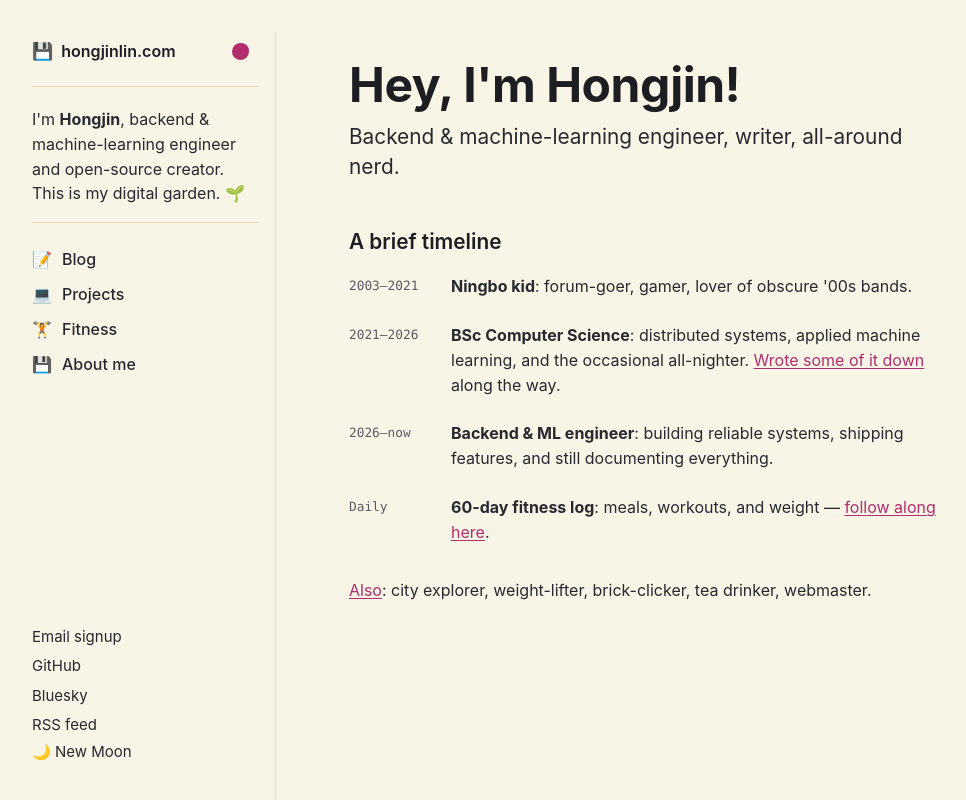
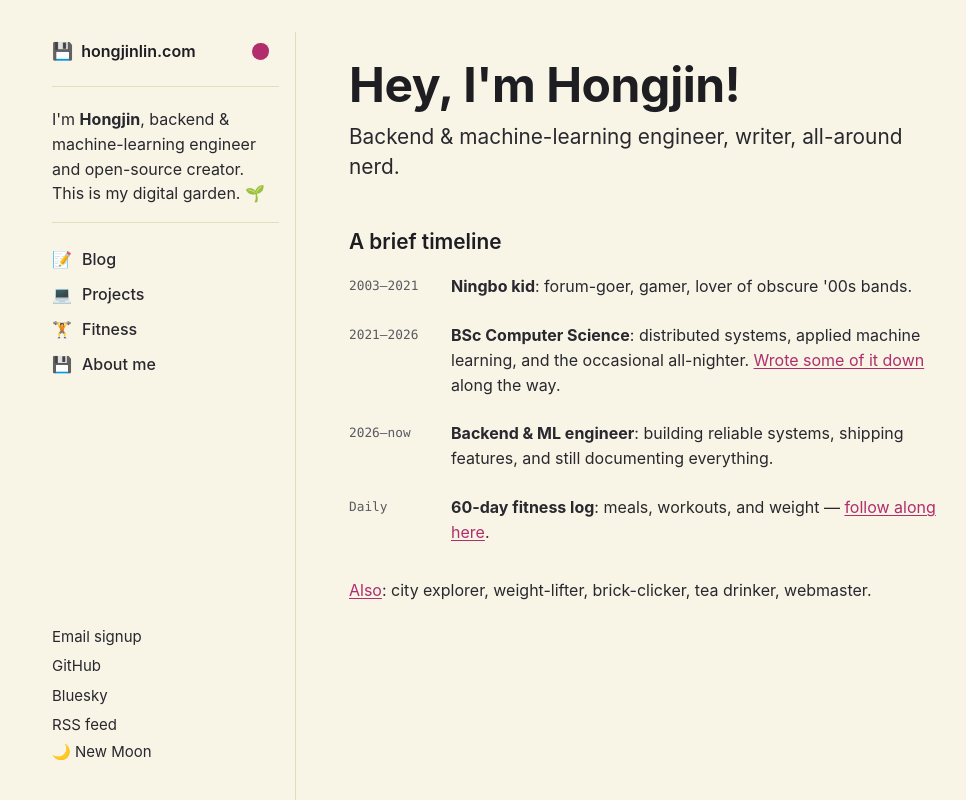
Before and after one commit to Hongjin-Lin/portfolio-site, a React (Vite) app: page / in a window 1280 px wide. Shown: the whole page, without its empty margins (92-1058 px from the left). Built offline with nearby package versions, Linux system fonts and the light colour scheme; a web font is replaced by a local one.

Commit message:
Sidebar left offset 108 -> 128px

```diff
--- a/src/styles.css
+++ b/src/styles.css
@@ -37,7 +37,7 @@ h1, h2, h3 { margin: 0; font-family: "Outfit Variable", -apple-system, BlinkMacS
 
 /* ===== sidebar ===== */
 .tn-shell { min-height: 100vh; background: var(--tn-bg); }
-.tn-side { position: sticky; top: 32px; float: left; width: 260px; height: calc(100vh - 32px); margin: 32px 0 0 108px; background: var(--tn-bg); border-right: 1px solid var(--tn-border); display: flex; flex-direction: column; }
+.tn-side { position: sticky; top: 32px; float: left; width: 260px; height: calc(100vh - 32px); margin: 32px 0 0 128px; background: var(--tn-bg); border-right: 1px solid var(--tn-border); display: flex; flex-direction: column; }
 .tn-sec { padding: 0 0 16px; margin: 0 16px 20px; border-bottom: 1px solid var(--tn-border); }
 .tn-sec--brand { display: flex; align-items: center; justify-content: space-between; }
 .tn-brand { display: flex; align-items: center; gap: 8px; font-weight: 600; font-size: 16px; color: var(--tn-heading); text-decoration: none; }
```
